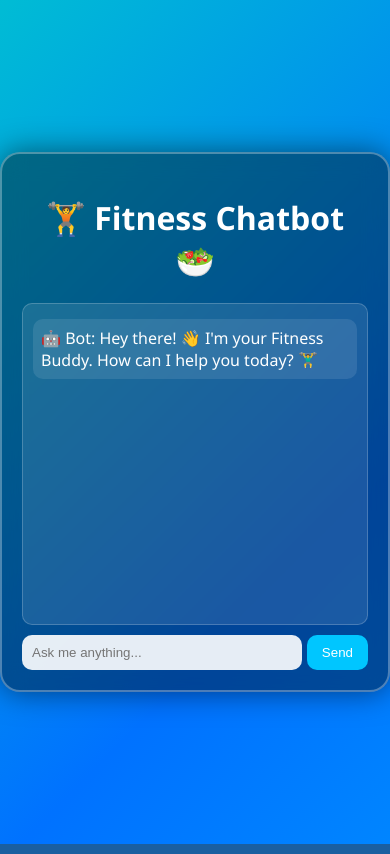
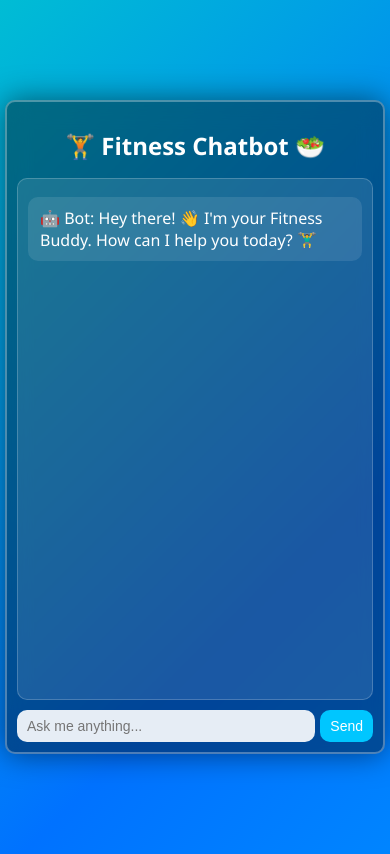
Before and after one commit to Neerajtata1527/chatbott, a Flask app: page / in a window 390 px wide. Run offline with Flask 3, Linux system fonts and the light colour scheme.

Commit message:
Update style.css

```diff
--- a/static/style.css
+++ b/static/style.css
@@ -1,14 +1,22 @@
+
+:root {
+    --primary-color: #00c6ff;
+    --secondary-color: #0072ff;
+    --error-color: #ff6b6b;
+}
+
 body {
-    background: linear-gradient(-45deg, #00c6ff, #0072ff, #00ffae, #ff0080);
+    background: linear-gradient(-45deg, var(--primary-color), var(--secondary-color), #00ffae, #ff0080);
     background-size: 400% 400%;
     animation: gradientBG 15s ease infinite;
     font-family: 'Segoe UI', sans-serif;
+    margin: 0;
+    padding: 20px;
+    min-height: 100vh;
+    color: white;
     display: flex;
     justify-content: center;
     align-items: center;
-    height: 100vh;
-    color: white;
-    margin: 0;
 }
 
 @keyframes gradientBG {
@@ -23,14 +31,15 @@ body {
     border: 2px solid rgba(255, 255, 255, 0.3);
     border-radius: 20px;
     padding: 20px;
-    width: 350px;
-    max-width: 90%;
+    width: 100%;
+    max-width: 600px;
     box-shadow: 0 0 30px rgba(0,0,0,0.5);
     text-align: center;
 }
 
 #chatbox {
-    height: 300px;
+    height: 50vh;
+    max-height: 500px;
     overflow-y: auto;
     background: rgba(255,255,255,0.1);
     padding: 10px;
@@ -47,25 +56,27 @@ body {
 
 input[type="text"] {
     flex: 1;
-    padding: 10px;
+    padding: 12px 15px;
     border-radius: 10px;
     border: none;
     background: rgba(255,255,255,0.9);
     color: #333;
+    font-size: 16px;
 }
 
 button {
-    padding: 10px 15px;
+    padding: 12px 20px;
     border: none;
     border-radius: 10px;
-    background-color: #00c6ff;
+    background-color: var(--primary-color);
     color: white;
     cursor: pointer;
     transition: background-color 0.3s;
+    font-size: 16px;
 }
 
 button:hover {
-    background-color: #0084ff;
+    background-color: var(--secondary-color);
 }
 
 button:disabled {
@@ -73,47 +84,71 @@ button:disabled {
     cursor: not-allowed;
 }
 
+.user, .bot, .error {
+    margin: 8px 0;
+    padding: 10px 12px;
+    border-radius: 10px;
+    word-wrap: break-word;
+}
+
 .user {
-    margin: 5px 0;
-    padding: 8px;
     background: rgba(0, 198, 255, 0.2);
-    border-radius: 10px;
 }
 
 .bot {
-    margin: 5px 0;
-    padding: 8px;
     background: rgba(255, 255, 255, 0.1);
-    border-radius: 10px;
 }
 
-.loading {
+.typing, .loading {
     color: #aaa;
     font-style: italic;
 }
 
 .error {
-    margin: 5px 0;
-    padding: 8px;
-    background: rgba(255, 0, 0, 0.2);
-    border-radius: 10px;
-    color: #ffaaaa;
+    color: var(--error-color);
+    background: rgba(255, 0, 0, 0.1);
 }
 
-/* Add these new styles */
-.typing {
-    color: #aaa;
-    font-style: italic;
+/* Responsive adjustments */
+@media (max-width: 768px) {
+    body {
+        padding: 10px;
+    }
+
+    .chat-container {
+        padding: 15px;
+        border-radius: 15px;
+    }
+
+    #chatbox {
+        height: 60vh;
+    }
+
+    input[type="text"], button {
+        padding: 10px 12px;
+    }
 }
 
-.error {
-    color: #ff6b6b;
-    background: rgba(255, 0, 0, 0.1);
-    padding: 8px;
-    border-radius: 8px;
+@media (max-width: 480px) {
+    body {
+        padding: 5px;
+    }
+
+    .chat-container {
+        padding: 10px;
+        border-radius: 10px;
+    }
+
+    #chatbox {
+        height: 65vh;
+    }
+
+    input[type="text"], button {
+        padding: 8px 10px;
+        font-size: 14px;
+    }
+
+    h1 {
+        font-size: 1.5rem;
+    }
 }
-
-input:disabled, button:disabled {
-    opacity: 0.7;
-    cursor: not-allowed;
-}
```
